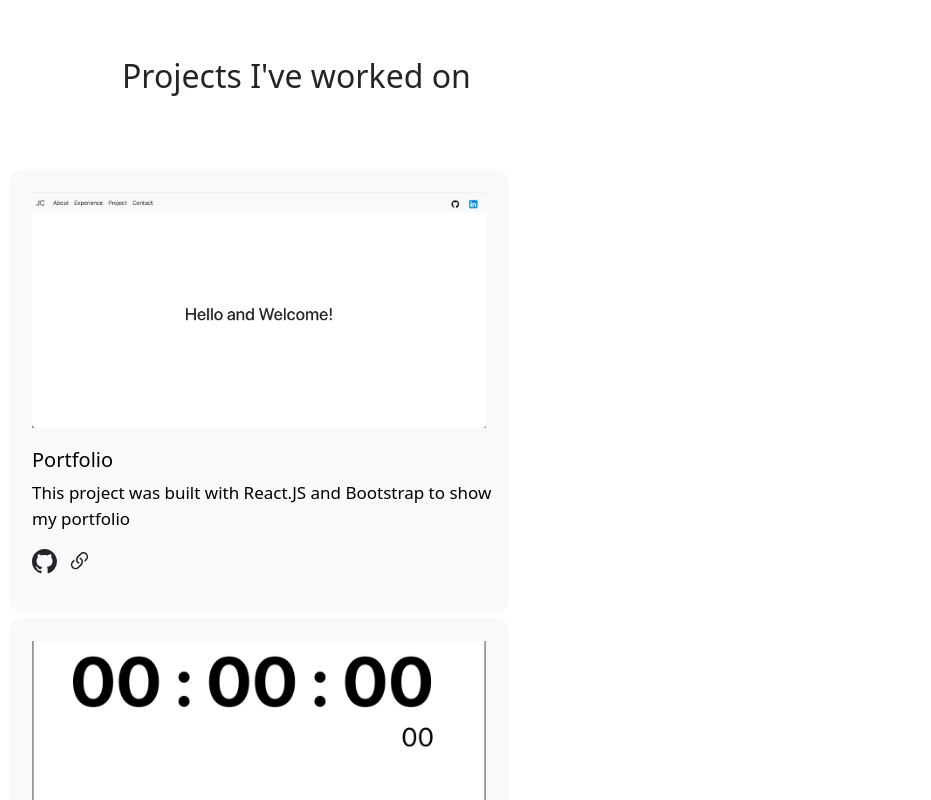
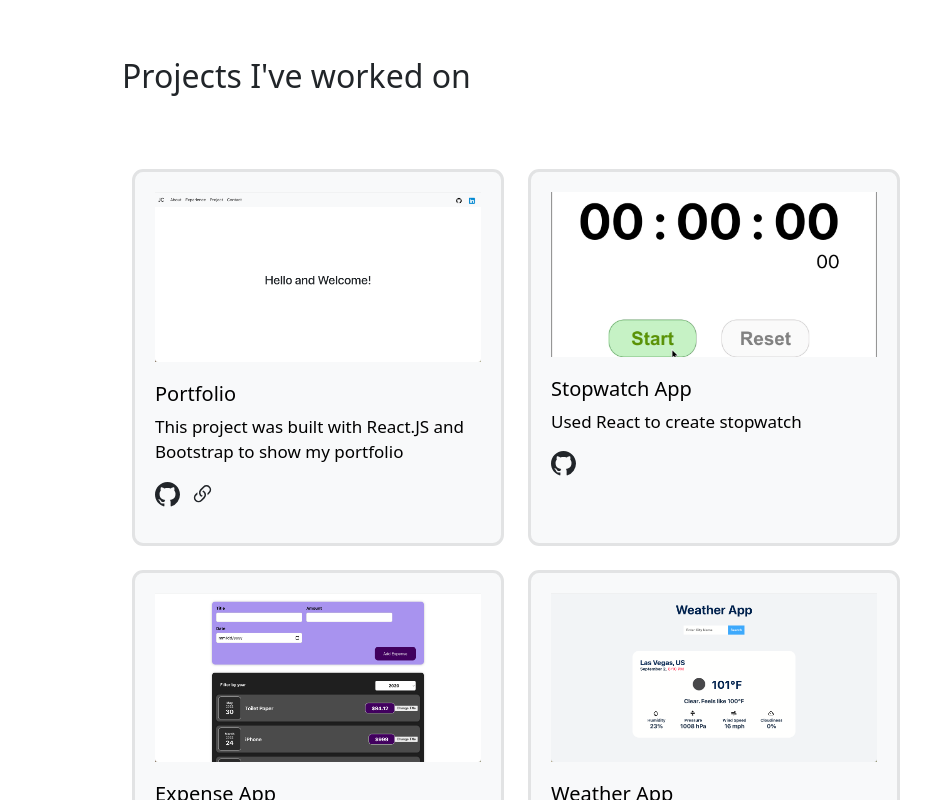
Before and after one commit to choijung121/portfolio, a React (Create React App) app: page / in a window 1280 px wide. Shown: the part 1500-2300 px from the top of the page, without its empty margins (134-1065 px from the left). Built offline with nearby package versions, Linux system fonts and the light colour scheme.

Commit message:
fixed cards

```diff
--- a/src/component/card/card.css
+++ b/src/component/card/card.css
@@ -1,20 +1,13 @@
 .row {
-    display: flex;
-    flex-wrap: wrap;
-    flex: auto;
-    /* justify-content: space-between; */
-}
-
-.column {
-    margin: 5px;
+    flex: 0 1;
+    justify-content: space-between;
 }
 
 .cards {
     height: 100%;
     width: 100%;
-    transition: 250ms;
     text-decoration: none;
-    border: solid #F8F9FA;
+    border: solid #e2e3e4;
     border-radius: 3%;
     margin: 10px;
     padding: 10px;
@@ -38,7 +31,7 @@
 
 .card-img-top {
     padding: 10px;
-    height: auto;
+    height: 100%;
     max-width: 100%;
 }
 
--- a/src/component/card/card.js
+++ b/src/component/card/card.js
@@ -7,9 +7,9 @@ import projectData from "../../data.json"
 
 function ProjectInfo({data}) {
     return (
-        <div className="row">
+        <div className="row gy-4">
             {data.projectData.map(data => (
-                <div className="column col-6">
+                <div className="col-md-6">
                     <div className="cards text-bg-light mb-3">
                         <div className="card-body">
                             <div key={data.id}>
--- a/src/component/projects/project.css
+++ b/src/component/projects/project.css
@@ -1,7 +1,4 @@
 .project-title{
-    /* display: block; */
-    align-items: left;
-    justify-content: left;
     font-size: 2em;
     padding-top: 10%;
     margin-top: 15%;
@@ -10,9 +7,6 @@
 }
 
 .card-block{
-    /* align-items: center;
-    justify-content: center; */
-    /* margin-top: 5%; */
-    margin-left: 10%;
-    margin-right: 10%;
+    margin-left: 20%;
+    margin-right: 20%;
 }
```
